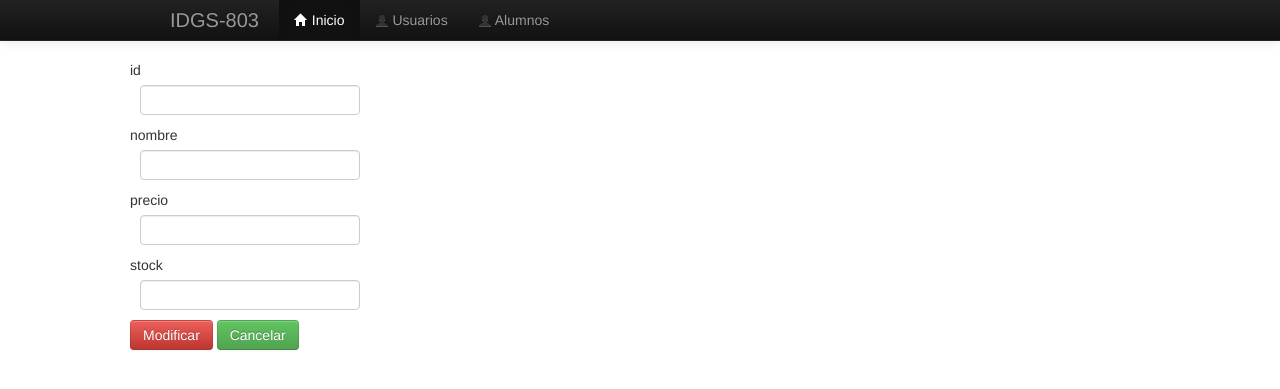
After one commit to IDGS-803-17001472/repotrabajoseguridad, a Flask app: template templates/modificar.html in a window 1280 px wide. The commit adds this page. Shown: the top 389 px of the page. Run offline with Flask 3, Linux system fonts and the light colour scheme; the template is opened without the code that fills it: values that come from a table or form of the project are taken from there, others are empty; some libraries are stand-ins or nearby versions.

Commit message:
producto modificar y eliminar

```diff
--- a/forms.py
+++ b/forms.py
@@ -44,3 +44,4 @@ class ProductoForm(Form):
         validators.DataRequired(message='el campo es requerido'),
        validators.number_range(min=1, max=9999999999, message='valor no valido')
     ])
+    id=IntegerField('id')
--- a/main.py
+++ b/main.py
@@ -149,6 +149,7 @@ def loginCompare(user, password):
     return "wronguser"
 
 def sanitizar(palabra):
+    palabra=str(palabra)
     if ";" in palabra or "delete" in palabra or "update" in palabra or "select" in palabra or "'" in palabra or '"' in palabra:
         palabra = palabra.replace(';', '')
         palabra = palabra.replace('delete', '')
@@ -168,15 +169,56 @@ def productos():
 @app.route("/nuevoProducto", methods = ["GET","POST"])
 def nuevoProducto():
     prod_form = forms.ProductoForm(request.form)
-    print(prod_form.stock.data)
     if request.method == "POST" and prod_form.validate() :
-        print("hola")
-        print("hola")
-        print("hoal")
         prod=Productos(nombre=prod_form.nombre.data, precio=prod_form.precio.data, stock=prod_form.stock.data)
         db.session.add(prod)
         db.session.commit()
+        return redirect("productos")
     return render_template("nuevoProducto.html",form=prod_form)
+
+
+
+@app.route("/eliminarProducto", methods=["GET", "POST"])
+def eliminarProducto():
+    form=forms.ProductoForm(request.form)
+    if request.method=='GET':
+        id=sanitizar(request.args.get("id"))
+        name=db.session.query(Productos).filter(Productos.id==id).first().nombre
+        form.id.data = id
+        form.nombre.data = name
+    if request.method == 'POST':
+        id=sanitizar(form.id.data)
+        prod=Productos.query.get(id)
+        db.session.delete(prod)
+        db.session.commit()
+        return redirect('productos')
+    return render_template("eliminar.html", form=form)
+
+
+@app.route("/modificarProducto", methods=["GET", "POST"])
+def modificarProducto():
+    form=forms.ProductoForm(request.form)
+    if request.method=='GET':
+        id=sanitizar(request.args.get("id"))
+        prod=db.session.query(Productos).filter(Productos.id==id).first()
+        form.id.data = request.args.get("id")
+        form.nombre.data=prod.nombre
+        form.precio.data = prod.precio
+        form.stock.data=prod.stock
+    if request.method == 'POST':
+        id=form.id.data
+        print(id)
+        print(id)
+        print(id)
+        prod=db.session.query(Productos).filter(Productos.id==id).first()
+        print(prod.nombre)
+        prod.nombre=form.nombre.data
+        prod.precio=form.precio.data
+        prod.stock=form.stock.data
+        db.session.add(prod)
+        db.session.commit()
+        return redirect('productos')
+    return render_template("modificar.html", form=form)
 
 
 
--- a/templates/layout.html
+++ b/templates/layout.html
@@ -21,6 +21,9 @@
         }
         .tr-head{
             background:#dff0d8;
+        }
+        .not-display{
+            display: none !important;
         }
     </style>
 </head>
--- /dev/null
+++ b/templates/modificar.html
@@ -0,0 +1,28 @@
+{% extends 'layout.html' %}
+
+{% block content %}
+{% from "_macros.html" import render_field %}
+
+<div class="container">
+    <div class="row">
+        <form name="modificar" action="/modificarProducto" id="modificar" method="post">
+            <div class="row control-group">
+                <div class="form-group col-xs-12 float-label-form-group">
+                    {{render_field(form.id, class="form-control")}}
+                </div>
+                <div class="form-group col-xs-12 float-label-form-group">
+                    {{render_field(form.nombre, class="form-control")}}
+                </div>
+                <div class="form-group col-xs-12 float-label-form-group">
+                    {{render_field(form.precio, class="form-control")}}
+                </div>
+                    <div class="form-group col-xs-12 float-label-form-group">
+                        {{render_field(form.stock, class="form-control")}}
+                    </div>
+            <input type="hidden" name="csrf_token" value="{{csrf_token()}}">
+            <input class="btn btn-danger" type="submit" id="modificar" name="modificar" value="Modificar">
+            <a href="productos" class="btn btn-success">Cancelar</a>
+        </form>
+    </div>
+</div>
+{% endblock content %}
--- a/templates/productos.html
+++ b/templates/productos.html
@@ -28,7 +28,7 @@
                         <td>{{emp.precio}}</td>
                         <td>{{emp.stock}}</td>
                         <td><a href="eliminarProducto?id={{emp.id}}" class="btn btn-danger"> eliminar</a></td>
-                        <td><a href="modificarProducto ?id={{emp.id}}" class="btn btn-danger">modificar</a></td>
+                        <td><a href="modificarProducto?id={{emp.id}}" class="btn btn-danger">modificar</a></td>
                     </tr>
                     {%endfor%}
                 </tbody>
```
Also changed, not shown: templates/eliminar.html (added, +24 -0 lines).
